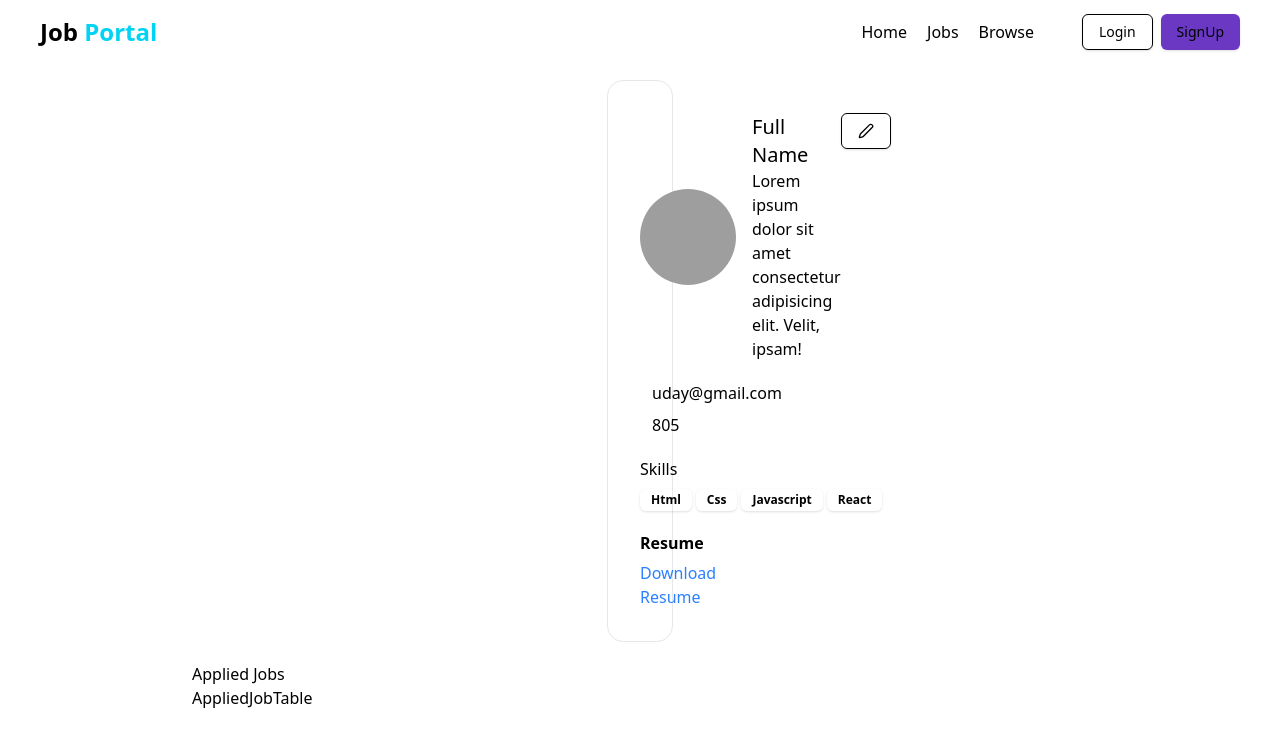
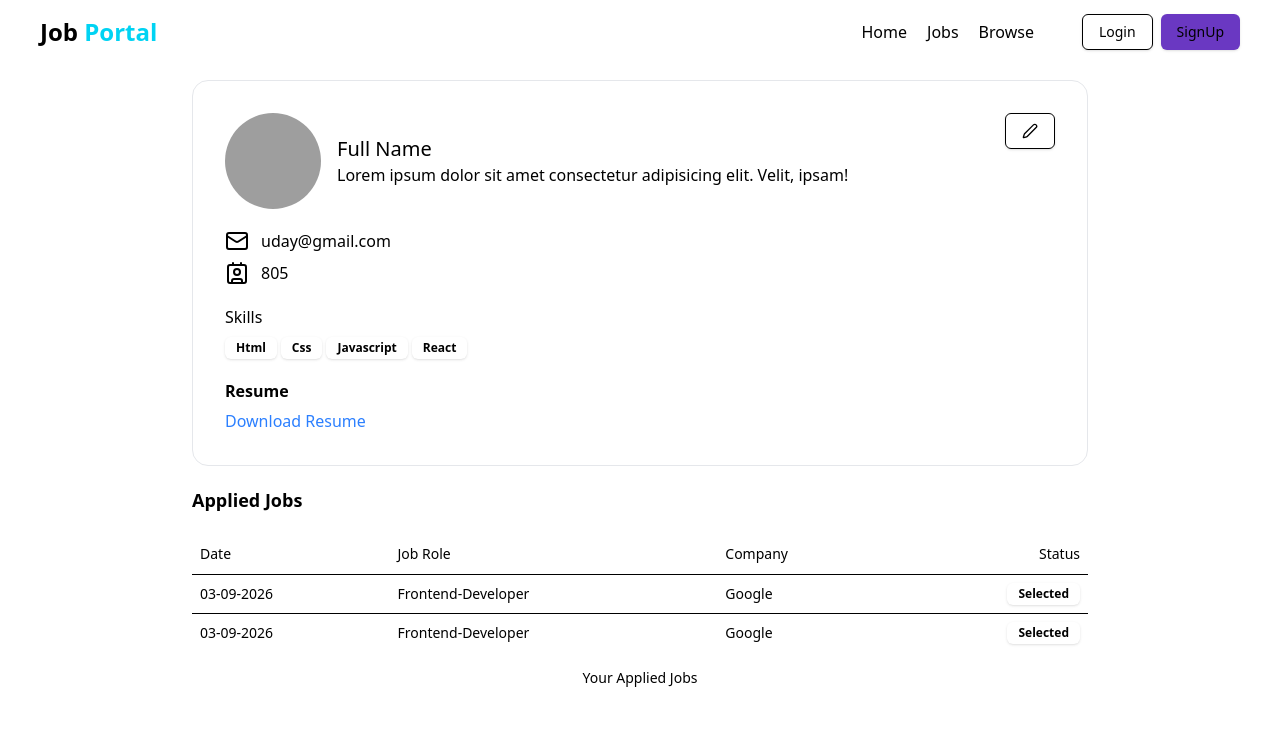
Before and after one commit to UdayKiranJadi/job-portral, a React app in the folder frontend/: page /profile in a window 1280 px wide. Shown: the top 746 px of the page. Built offline with nearby package versions, Linux system fonts and the light colour scheme; grey boxes are pictures that could not be loaded; the HTML template or start-up script is replaced by a standard one.

Commit message:
job description

```diff
--- a/frontend/src/App.jsx
+++ b/frontend/src/App.jsx
@@ -8,6 +8,7 @@
 import Jobs from './components/ui/Jobs';
 import Browse from './components/ui/Browse';
 import Profile from './components/Profile';
+import JobDescription from './components/JobDescription';
 
 const appRouter = createBrowserRouter([
   {
@@ -25,6 +26,11 @@
     path:'/jobs',
     element:<Jobs/>
   },
+  {
+    path:'/description/:id',
+    element:<JobDescription/>
+  },
+
   {
     path:'/browse',
     element:<Browse/>
--- /dev/null
+++ b/frontend/src/components/JobDescription.jsx
@@ -0,0 +1,39 @@
+import React from 'react'
+import { Badge } from './ui/badge'
+import { Button } from './ui/ui/button'
+
+const JobDescription = () => {
+    const isApplied = false;
+
+    return (
+        <div className='max-w-7xl mx-auto my-10'>
+            <div className='flex items-center justify-between'>
+                <div>
+                    <h1 className='font-bold text-xl'>Frontend Developer</h1>
+                    <div className='flex items-center gap-2 mt-4'>
+                        <Badge className={'text-blue-700 font-bold'} variant={"ghost"}>12 Positions</Badge>
+                        <Badge className={'text-[#F83002] font-bold'} variant={"ghost"} >Part Time</Badge>
+                        <Badge className={'text-[#7209B7] font-bold'} variant={"ghost"} >24 LPA</Badge>
+                    </div>
+                </div>
+
+                <Button disabled={isApplied} className={`rounded-lg border ${isApplied ? 'bg-gray-600 cursor-not-allowed':'bg-[#7209b7] hover:bg-[#5f32ad]'} `}>{isApplied ? "Already Applied" : "Apply Now"}</Button>
+            </div>
+            <h1 className='border-b-2 border-b-gray-300 font-medium py-4'>Job Description</h1>
+            <div className='my-4'>
+                <h1 className='font-bold my-1 '>Role: <span className='pl-4 font-normal text-gray-800'>Frontend Developer</span></h1>
+                <h1 className='font-bold my-1 '>Location: <span className='pl-4 font-normal text-gray-800'>SF</span></h1>
+                <h1 className='font-bold my-1 '>Description: <span className='pl-4 font-normal text-gray-800'>Lorem ipsum dolor sit amet consectetur adipisicing elit. Ut obcaecati vitae quae consequatur architecto totam molestiae voluptas suscipit nulla officia.</span></h1>
+                <h1 className='font-bold my-1 '>Experience: <span className='pl-4 font-normal text-gray-800'>0-2 yrs</span></h1>
+                <h1 className='font-bold my-1 '>Salary: <span className='pl-4 font-normal text-gray-800'>12LPA</span></h1>
+                <h1 className='font-bold my-1 '>Total Applicants: <span className='pl-4 font-normal text-gray-800'>4</span></h1>
+                <h1 className='font-bold my-1 '>Posted Date: <span className='pl-4 font-normal text-gray-800'>03/09/2026</span></h1>
+
+
+            </div>
+
+        </div>
+    )
+}
+
+export default JobDescription
--- a/frontend/src/components/Profile.jsx
+++ b/frontend/src/components/Profile.jsx
@@ -14,7 +14,7 @@
     return (
         <div>
             <Navbar />
-            <div className='max-w-4 xl mx-auto bg-white border border-gray-200 rounded-2xl my-5 p-8 mt-20'>
+            <div className='max-w-4xl mx-auto bg-white border border-gray-200 rounded-2xl my-5 p-8 mt-20'>
                 <div className='flex justify-between'>
                     <div className='flex items-center gap-4'>
                         <Avatar className="h-24 w-24">
@@ -66,7 +66,7 @@
 
             </div>
             <div className='max-w-4xl mx-auto bg-white rounded-2xl'>
-                    <h1>Applied Jobs</h1>
+                    <h1 className='font-bold text-lg my-5'>Applied Jobs</h1>
                     <AppliedJobTable/>
 
                 </div>
--- a/frontend/src/components/ui/AppliedJobTable.jsx
+++ b/frontend/src/components/ui/AppliedJobTable.jsx
@@ -1,8 +1,34 @@
 import React from 'react'
+import { Table, TableBody, TableCaption, TableCell, TableHead, TableHeader, TableRow } from './table'
+import { Badge } from './badge'
 
 const AppliedJobTable = () => {
   return (
-    <div>AppliedJobTable</div>
+    <div>
+        <Table>
+            <TableCaption>Your Applied Jobs</TableCaption>
+            <TableHeader>
+                <TableRow>
+                    <TableHead>Date</TableHead>
+                    <TableHead>Job Role</TableHead>
+                    <TableHead>Company</TableHead>
+                    <TableHead className="text-right ">Status</TableHead>
+                </TableRow>
+            </TableHeader>
+            <TableBody>
+                {
+                    [1,2].map((item, index) => (
+                        <TableRow key={index}>
+                          <TableCell>03-09-2026</TableCell>
+                          <TableCell>Frontend-Developer</TableCell>
+                          <TableCell>Google</TableCell>
+                          <TableCell className="text-right"><Badge>Selected</Badge></TableCell>
+                        </TableRow>
+                    ))
+                }
+            </TableBody>
+        </Table>
+    </div>
   )
 }
 
--- a/frontend/src/components/ui/Job.jsx
+++ b/frontend/src/components/ui/Job.jsx
@@ -3,8 +3,11 @@
 import { Bookmark } from 'lucide-react'
 import { Avatar, AvatarImage } from './ui/avatar'
 import { Badge } from './badge'
+import { useNavigate } from 'react-router-dom'
 
 const Job = () => {
+    const navigate = useNavigate();
+    const jobId = '23wetrfhgnbfdgfhn';
   return (
     <div className="p-5 rounded-md shadow-xl bg-white border border-gray-100">
         <div className='flex items-center justify-between'>
@@ -36,7 +39,7 @@
             <Badge className={'text-[#7209B7] font-bold'} variant={"ghost"} >24 LPA</Badge>
         </div>
         <div className='flex items-center gap-4 mt-4'>
-            <Button variant='outline'>Details</Button>
+            <Button onClick={() => navigate(`/description/${jobId}`)} variant='outline'>Details</Button>
             <Button className="bg-[#7209b7]">Save for Later</Button>
         </div>
 
--- /dev/null
+++ b/frontend/src/components/ui/table.jsx
@@ -0,0 +1,86 @@
+import * as React from "react"
+
+import { cn } from "@/lib/utils"
+
+const Table = React.forwardRef(({ className, ...props }, ref) => (
+  <div className="relative w-full overflow-auto">
+    <table
+      ref={ref}
+      className={cn("w-full caption-bottom text-sm", className)}
+      {...props} />
+  </div>
+))
+Table.displayName = "Table"
+
+const TableHeader = React.forwardRef(({ className, ...props }, ref) => (
+  <thead ref={ref} className={cn("[&_tr]:border-b", className)} {...props} />
+))
+TableHeader.displayName = "TableHeader"
+
+const TableBody = React.forwardRef(({ className, ...props }, ref) => (
+  <tbody
+    ref={ref}
+    className={cn("[&_tr:last-child]:border-0", className)}
+    {...props} />
+))
+TableBody.displayName = "TableBody"
+
+const TableFooter = React.forwardRef(({ className, ...props }, ref) => (
+  <tfoot
+    ref={ref}
+    className={cn("border-t bg-muted/50 font-medium [&>tr]:last:border-b-0", className)}
+    {...props} />
+))
+TableFooter.displayName = "TableFooter"
+
+const TableRow = React.forwardRef(({ className, ...props }, ref) => (
+  <tr
+    ref={ref}
+    className={cn(
+      "border-b transition-colors hover:bg-muted/50 data-[state=selected]:bg-muted",
+      className
+    )}
+    {...props} />
+))
+TableRow.displayName = "TableRow"
+
+const TableHead = React.forwardRef(({ className, ...props }, ref) => (
+  <th
+    ref={ref}
+    className={cn(
+      "h-10 px-2 text-left align-middle font-medium text-muted-foreground [&:has([role=checkbox])]:pr-0 [&>[role=checkbox]]:translate-y-[2px]",
+      className
+    )}
+    {...props} />
+))
+TableHead.displayName = "TableHead"
+
+const TableCell = React.forwardRef(({ className, ...props }, ref) => (
+  <td
+    ref={ref}
+    className={cn(
+      "p-2 align-middle [&:has([role=checkbox])]:pr-0 [&>[role=checkbox]]:translate-y-[2px]",
+      className
+    )}
+    {...props} />
+))
+TableCell.displayName = "TableCell"
+
+const TableCaption = React.forwardRef(({ className, ...props }, ref) => (
+  <caption
+    ref={ref}
+    className={cn("mt-4 text-sm text-muted-foreground", className)}
+    {...props} />
+))
+TableCaption.displayName = "TableCaption"
+
+export {
+  Table,
+  TableHeader,
+  TableBody,
+  TableFooter,
+  TableHead,
+  TableRow,
+  TableCell,
+  TableCaption,
+}
```
